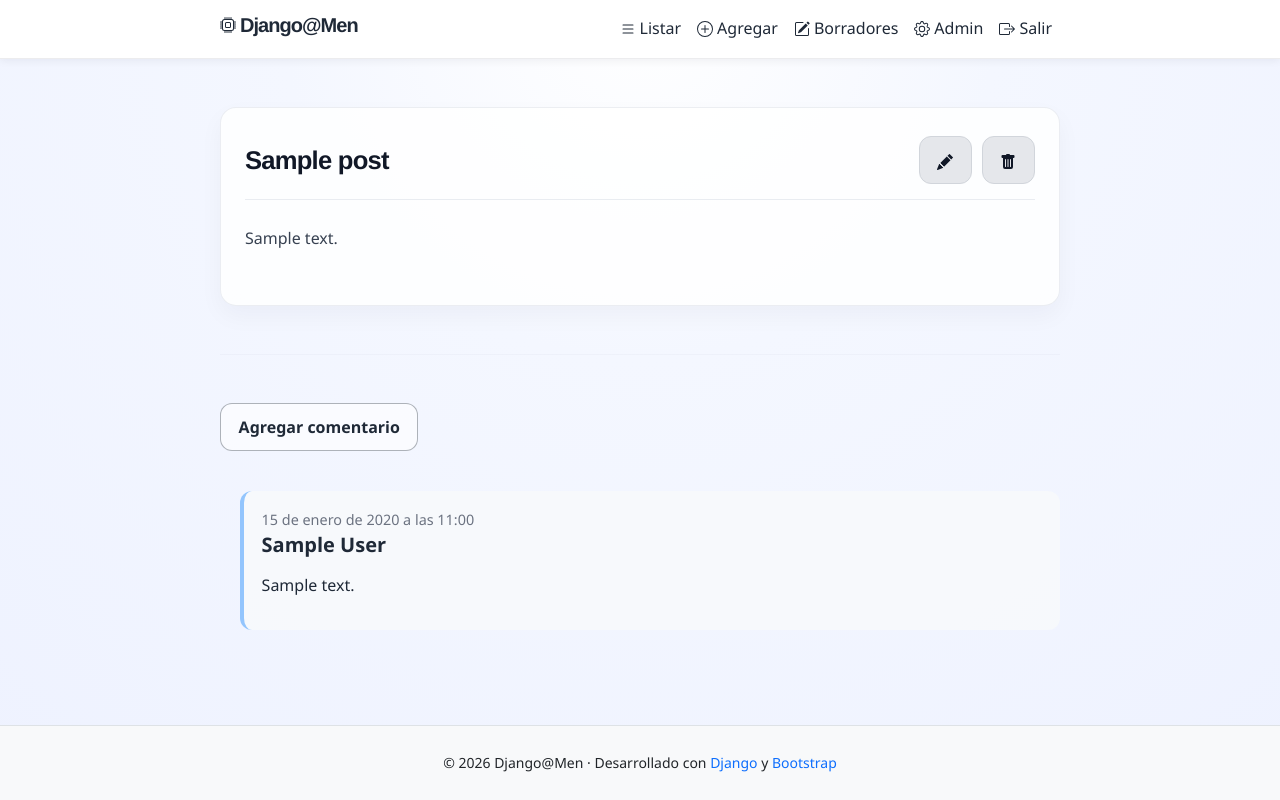
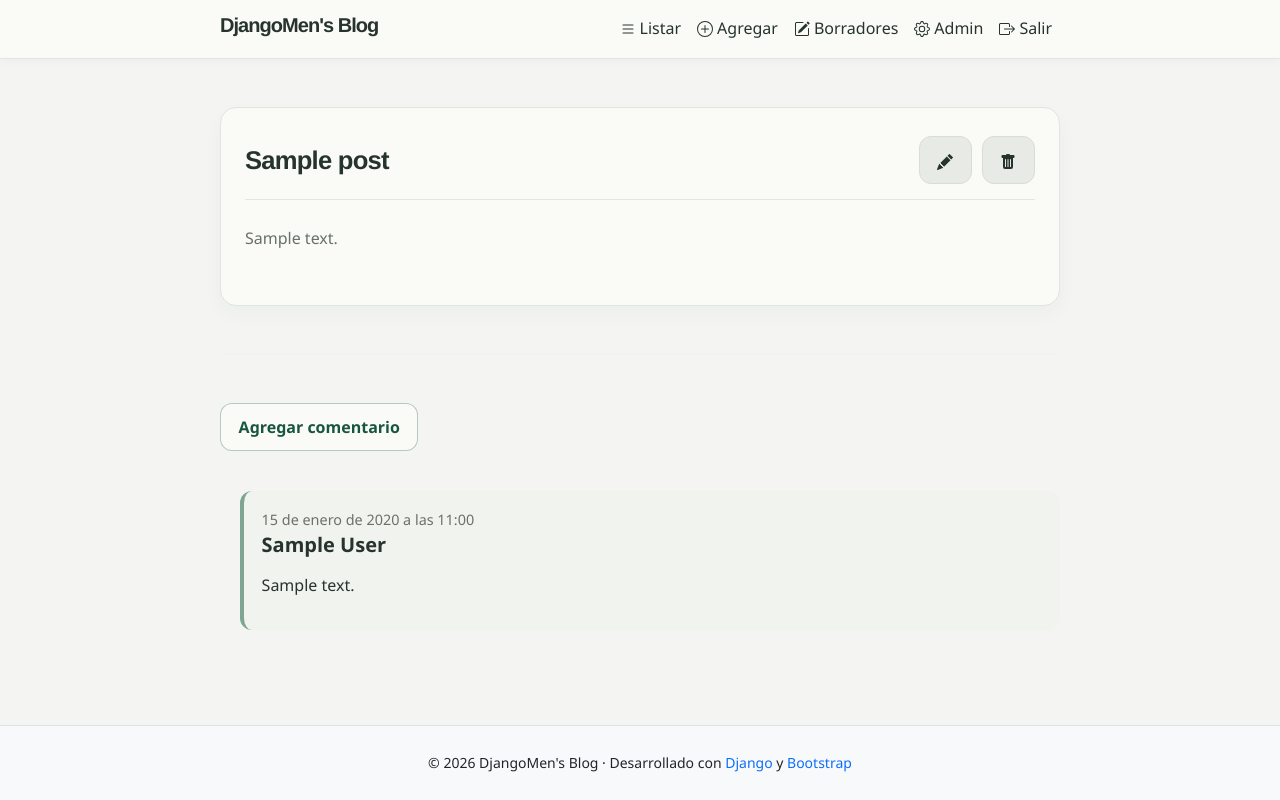
Before and after one commit to jdelacruzv/djangomen, a Django app: page /post/1/ in a window 1280 px wide. Run offline with Django 5.2, Linux system fonts and the light colour scheme; a user stored in the database is signed in; tables that the repository leaves empty hold one stand-in row (values such as "Sample post").

Commit message:
Suaviza paleta visual y ajusta favicon

```diff
--- a/blog/static/css/blog.css
+++ b/blog/static/css/blog.css
@@ -1,5 +1,12 @@
 :root {
 	--site-width: 840px;
+	--page-background: #f4f5f2;
+	--surface-background: #fafaf7;
+	--text-primary: #27332d;
+	--text-secondary: #68716b;
+	--border-soft: #e1e5df;
+	--accent: #185640;
+	--accent-hover: #104632;
 }
 
 html,
@@ -9,13 +16,8 @@ body {
 }
 
 body {
-	background: radial-gradient(
-		circle at top,
-		#ffffff 0%,
-		#f4f7ff 35%,
-		#eef2ff 100%
-	);
-	color: #1f2937;
+	background: var(--page-background);
+	color: var(--text-primary);
 	display: flex;
 	flex-direction: column;
 	min-height: 100vh;
@@ -34,13 +36,13 @@ h4 {
 	font-family: "Helvetica Neue", "Segoe UI", Helvetica, Arial, sans-serif;
 	font-size: 2rem;
 	font-weight: 700;
-	color: #111827;
+	color: var(--text-primary);
 	letter-spacing: -0.03em;
 }
 
 hr {
 	margin: 3rem 0;
-	border-color: rgba(15, 23, 42, 0.09);
+	border-color: var(--border-soft);
 }
 
 main.container {
@@ -62,13 +64,16 @@ header .navbar .container-fluid {
 }
 
 .site-header {
-	background-color: #ffffff;
-	border-bottom: 1px solid rgba(15, 23, 42, 0.08);
-	box-shadow: 0 2px 8px rgba(15, 23, 42, 0.06);
+	background-color: var(--surface-background);
+	border-bottom: 1px solid var(--border-soft);
+	box-shadow: 0 2px 8px rgba(39, 51, 45, 0.035);
 }
 
 footer {
 	margin-top: auto;
+	background-color: var(--page-background) !important;
+	color: var(--text-primary) !important;
+	border-color: var(--border-soft) !important;
 }
 
 .navbar-light {
@@ -99,14 +104,14 @@ footer {
 }
 
 a {
-	color: #0f172a;
+	color: var(--accent);
 	transition:
 		color 0.2s ease,
 		opacity 0.2s ease;
 }
 
 a:hover {
-	color: #2563eb;
+	color: var(--accent-hover);
 	text-decoration: none;
 }
 
@@ -122,18 +127,28 @@ a:hover {
 
 .btn:hover {
 	transform: translateY(-1px);
-	box-shadow: 0 6px 14px rgba(37, 99, 235, 0.12);
+	box-shadow: 0 6px 14px rgba(24, 86, 64, 0.1);
+}
+
+.btn-primary {
+	background-color: var(--accent);
+	border-color: var(--accent);
+}
+
+.btn-primary:hover {
+	background-color: var(--accent-hover);
+	border-color: var(--accent-hover);
 }
 
 .btn-outline-dark {
-	color: #1f2937;
-	border-color: rgba(31, 41, 55, 0.35);
-	background-color: rgba(255, 255, 255, 0.6);
+	color: var(--accent);
+	border-color: rgba(24, 86, 64, 0.3);
+	background-color: var(--surface-background);
 }
 
 .btn-outline-dark:hover {
-	background-color: #1f2937;
-	border-color: #1f2937;
+	background-color: var(--accent);
+	border-color: var(--accent);
 	color: #ffffff;
 }
 
@@ -216,26 +231,26 @@ a:hover {
 	display: block;
 	width: 100%;
 	padding: 0.75rem 0.9rem;
-	background: #ffffff;
-	color: #111827;
-	border: 1px solid #cbd5e1;
+	background: #f5f6f2;
+	color: var(--text-primary);
+	border: 1px solid #d8ddd6;
 	border-radius: 0.75rem;
 }
 
 .login-container input[type="text"]:focus,
 .login-container input[type="password"]:focus {
-	border-color: #93c5fd;
-	box-shadow: 0 0 0 0.2rem rgba(59, 130, 246, 0.15);
+	border-color: #78a891;
+	box-shadow: 0 0 0 0.2rem rgba(24, 86, 64, 0.12);
 	outline: none;
 }
 
 .post {
 	margin-bottom: 2rem;
 	padding: 1.75rem 1.5rem;
-	background: rgba(255, 255, 255, 0.82);
-	border: 1px solid rgba(148, 163, 184, 0.18);
+	background: var(--surface-background);
+	border: 1px solid var(--border-soft);
 	border-radius: 1rem;
-	box-shadow: 0 10px 24px rgba(15, 23, 42, 0.04);
+	box-shadow: 0 8px 20px rgba(39, 51, 45, 0.035);
 }
 
 .post h2,
@@ -243,16 +258,16 @@ a:hover {
 .post h2 a:visited,
 .post-title,
 .post-form {
-	color: #111827;
+	color: var(--text-primary);
 	text-decoration: none;
 }
 
 .post h2 a:hover {
-	color: #2563eb;
+	color: var(--accent);
 }
 
 .post > p {
-	color: #374151;
+	color: var(--text-secondary);
 	line-height: 1.8;
 	margin-bottom: 1.5rem;
 }
@@ -267,12 +282,12 @@ a:hover {
 	align-items: center;
 	margin-bottom: 1.5rem;
 	padding-bottom: 0.9rem;
-	border-bottom: 1px solid rgba(148, 163, 184, 0.2);
+	border-bottom: 1px solid var(--border-soft);
 }
 
 .post-header time,
 .comment time {
-	color: #6b7280;
+	color: var(--text-secondary);
 	margin-bottom: 0;
 	font-size: 0.9em;
 }
@@ -317,8 +332,8 @@ a:hover {
 .comment {
 	margin: 1.5rem 0 1.25rem 1.25rem;
 	padding: 1rem 1.1rem;
-	border-left: 4px solid #93c5fd;
-	background: rgba(248, 250, 252, 0.9);
+	border-left: 4px solid #7da58f;
+	background: #f0f3ee;
 	border-radius: 0.75rem;
 }
 
--- a/blog/templates/blog/base.html
+++ b/blog/templates/blog/base.html
@@ -3,7 +3,7 @@
 <html lang="en">
 	<head>
 		<meta charset="UTF-8" />
-		<title>Django Men blog</title>
+		<title>DjangoMen's Blog</title>
 	   <meta name="viewport" content="width=device-width, initial-scale=1.0" />
     <!-- Bootstrap CSS -->
 		<link
@@ -19,6 +19,7 @@
 		/>
     <!-- CSS personalizado -->
 		<link rel="stylesheet" href="{% static 'css/blog.css' %}" />
+    <link rel="icon" type="image/svg+xml" href="{% static 'cpu.svg' %}?v=2" />
 	</head>
 	{% comment %} <body class="{% block body_class %}{% endblock %}"> {% endcomment %}
   <body>
@@ -29,7 +30,7 @@
           <!-- Nombre del blog -->
           <h1>
             <a href="/" class="navbar-brand d-flex align-items-center text-dark">
-					  	{% include './icons/cpu.svg' %} <span class="ms-1">Django@Men</span>
+                <span>DjangoMen's Blog</span>
 					  </a>
           </h1>
           <!-- Botón hamburguesa -->
@@ -109,7 +110,7 @@
     <footer class="bg-light text-dark text-center py-4 mt-auto border-top">
       <div class="container">
         <small>
-          &copy; {% now "Y" %} Django@Men &middot; Desarrollado con
+          &copy; {% now "Y" %} DjangoMen's Blog &middot; Desarrollado con
           <a href="https://www.djangoproject.com/" class="text-primary text-decoration-none" target="_blank" rel="noopener">Django</a>
           y
           <a href="https://getbootstrap.com/" class="text-primary text-decoration-none" target="_blank" rel="noopener">Bootstrap</a>
```
Also changed, not shown: other parts of blog/static/css/blog.css (+19 -19 lines), blog/static/cpu.svg (added).
